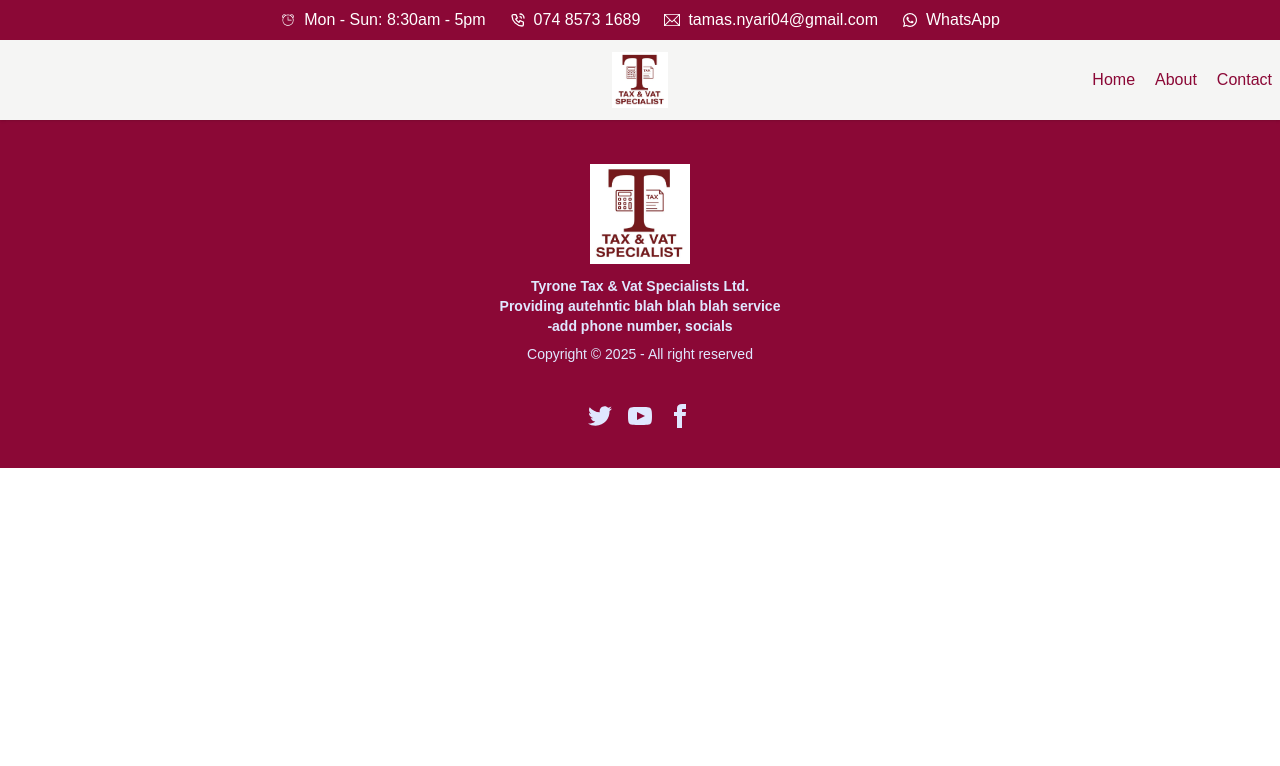
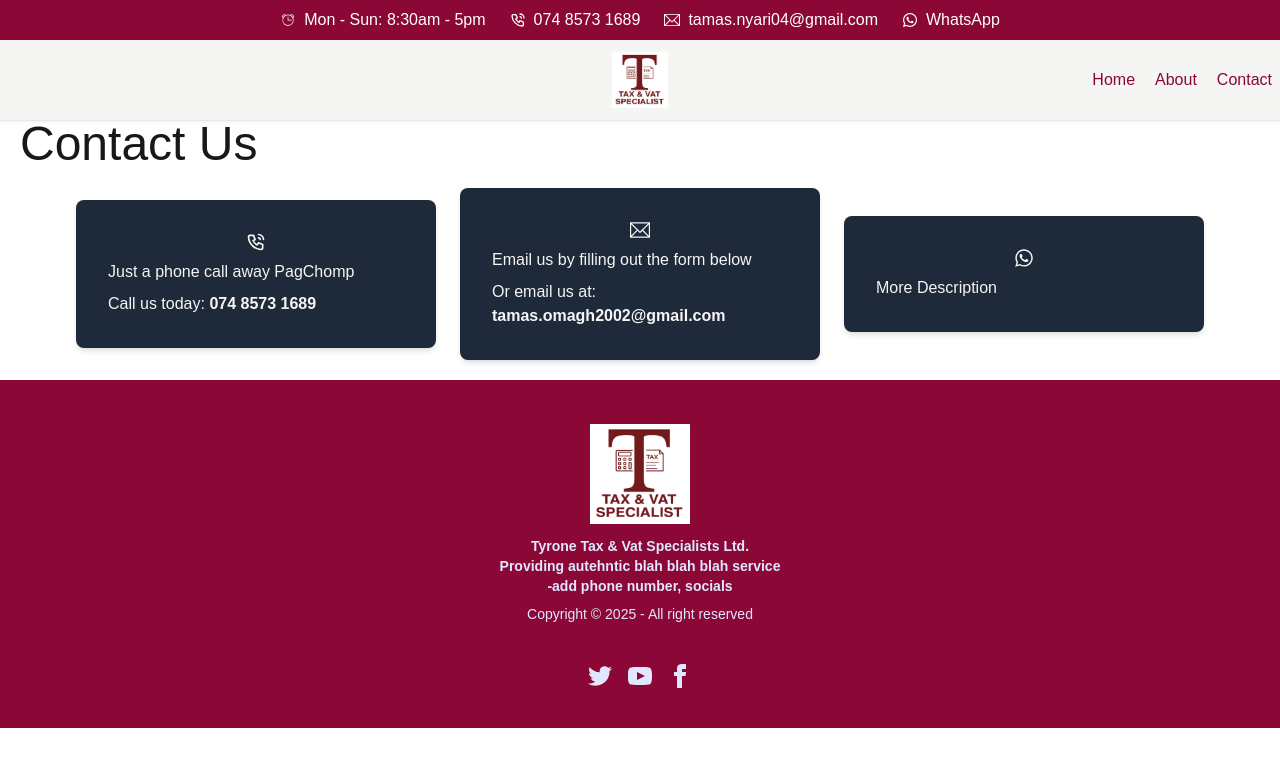
Before and after one commit to bnyari196/accountancy-app, a Next.js app: page /contact in a window 1280 px wide. Shown: the top 766 px of the page. Built offline with nearby package versions, Linux system fonts and the light colour scheme.

Commit message:
Dark mode disabled on ServiceCarousel and ContactInfo implemented

```diff
--- /dev/null
+++ b/app/components/ContactInfo.tsx
@@ -0,0 +1,42 @@
+import React from 'react'
+
+import { CiAlarmOn } from "react-icons/ci";
+import { TbPhoneCall } from "react-icons/tb";
+import { TfiEmail } from "react-icons/tfi";
+import { FaWhatsapp } from "react-icons/fa";
+
+const ContactInfo = () => {
+  return (
+<div className="flex flex-col md:flex-row flex-wrap p-5 justify-center items-center gap-6 text-stone-100">
+  {/* Card 1 */}
+  <div className="card w-90 bg-gray-800 shadow-md card-lg">
+    <div className="card-body">
+      <h2 className="card-title justify-center"><TbPhoneCall /></h2>
+      <p>Just a phone call away PagChomp</p>
+      <p>Call us today: <span className="font-semibold">074 8573 1689</span></p>
+    </div>
+  </div>
+
+  {/* Card 2 */}
+  <div className="card w-90 bg-gray-800 shadow-md card-lg">
+    <div className="card-body">
+      <h2 className="card-title justify-center"> <TfiEmail /></h2>
+      <p>Email us by filling out the form below</p>
+      <p>Or email us at:<span className="font-semibold"> tamas.omagh2002@gmail.com</span></p>
+    </div>
+  </div>
+
+  {/* Card 3 */}
+  <div className="card w-90 bg-gray-800 shadow-md card-lg">
+    <div className="card-body">
+      <h2 className="card-title justify-center"><FaWhatsapp /></h2>
+      <p>More Description</p>
+    </div>
+  </div>
+</div>
+
+
+  )
+}
+
+export default ContactInfo
--- a/app/components/ServicesCarousel.tsx
+++ b/app/components/ServicesCarousel.tsx
@@ -27,7 +27,7 @@ const ServicesCarousel = () => {
       {cards.map((card, index) => (
         <div
           key={index}
-          className="flex flex-col w-full max-w-sm bg-white border border-gray-200 rounded-lg shadow-sm dark:bg-gray-800 dark:border-gray-700"
+          className="flex flex-col w-full max-w-sm border rounded-lg shadow-sm bg-gray-800 border-gray-700"
         >
           <img
             src={card.src}
@@ -36,10 +36,10 @@ const ServicesCarousel = () => {
           />
           <div className="flex flex-col justify-between flex-grow p-5">
             <div className="flex-grow">
-              <h5 className="mb-2 text-2xl font-bold tracking-tight text-gray-900 dark:text-white">
+              <h5 className="mb-2 text-2xl font-bold tracking-tight text-white">
                 {card.title}
               </h5>
-              <p className="text-gray-700 dark:text-gray-400">
+              <p className="text-gray-400">
                 {card.description}
               </p>
             </div>
--- a/app/contact/page.tsx
+++ b/app/contact/page.tsx
@@ -1,9 +1,14 @@
 import React from 'react'
+
+import ContactInfo from '../components/ContactInfo';
 
 const ContactPage = () => {
   return (
     <div>
-
+      <div>
+        <span className="text-5xl p-5">Contact Us</span>
+      </div>
+      <ContactInfo />
     </div>
   )
 }
```
